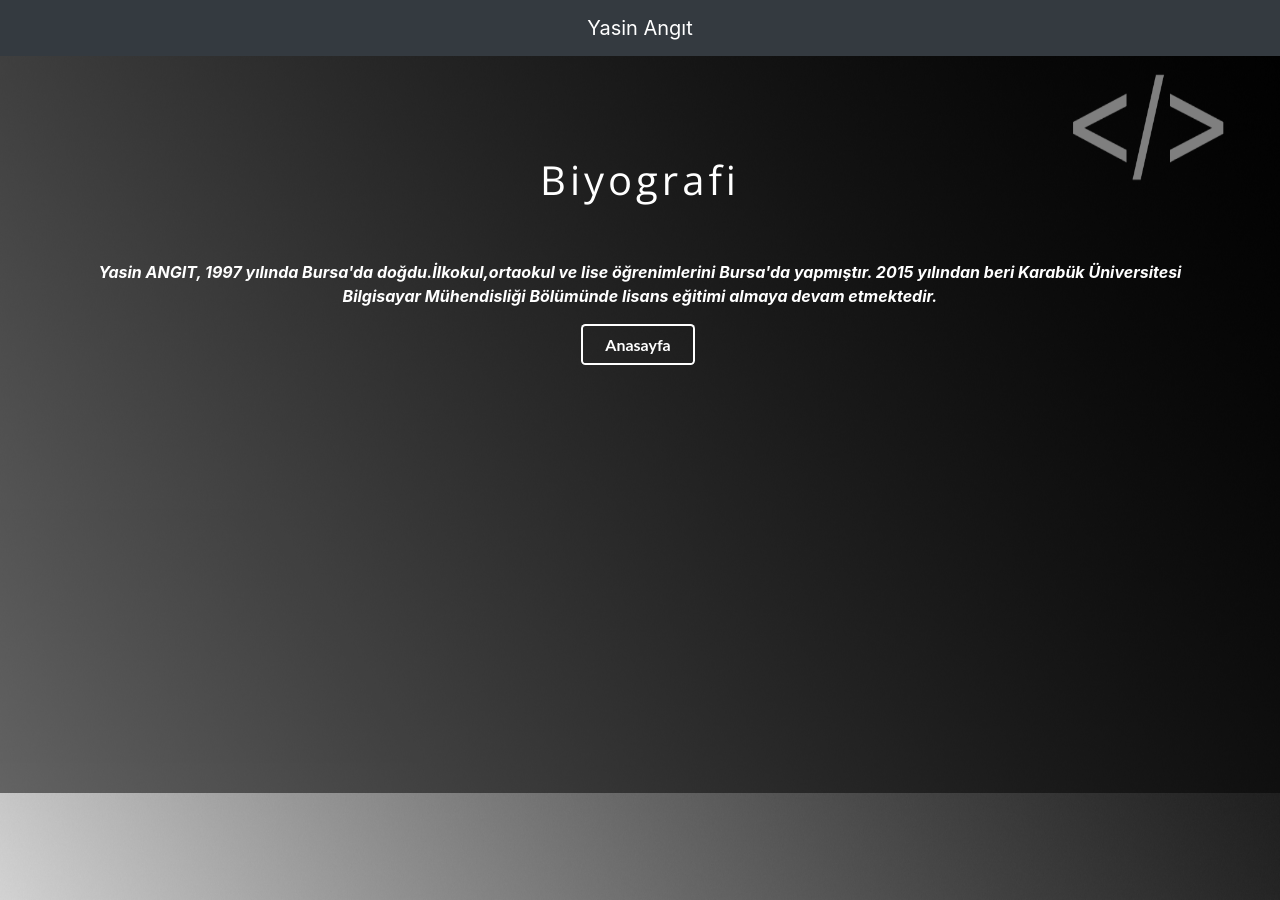
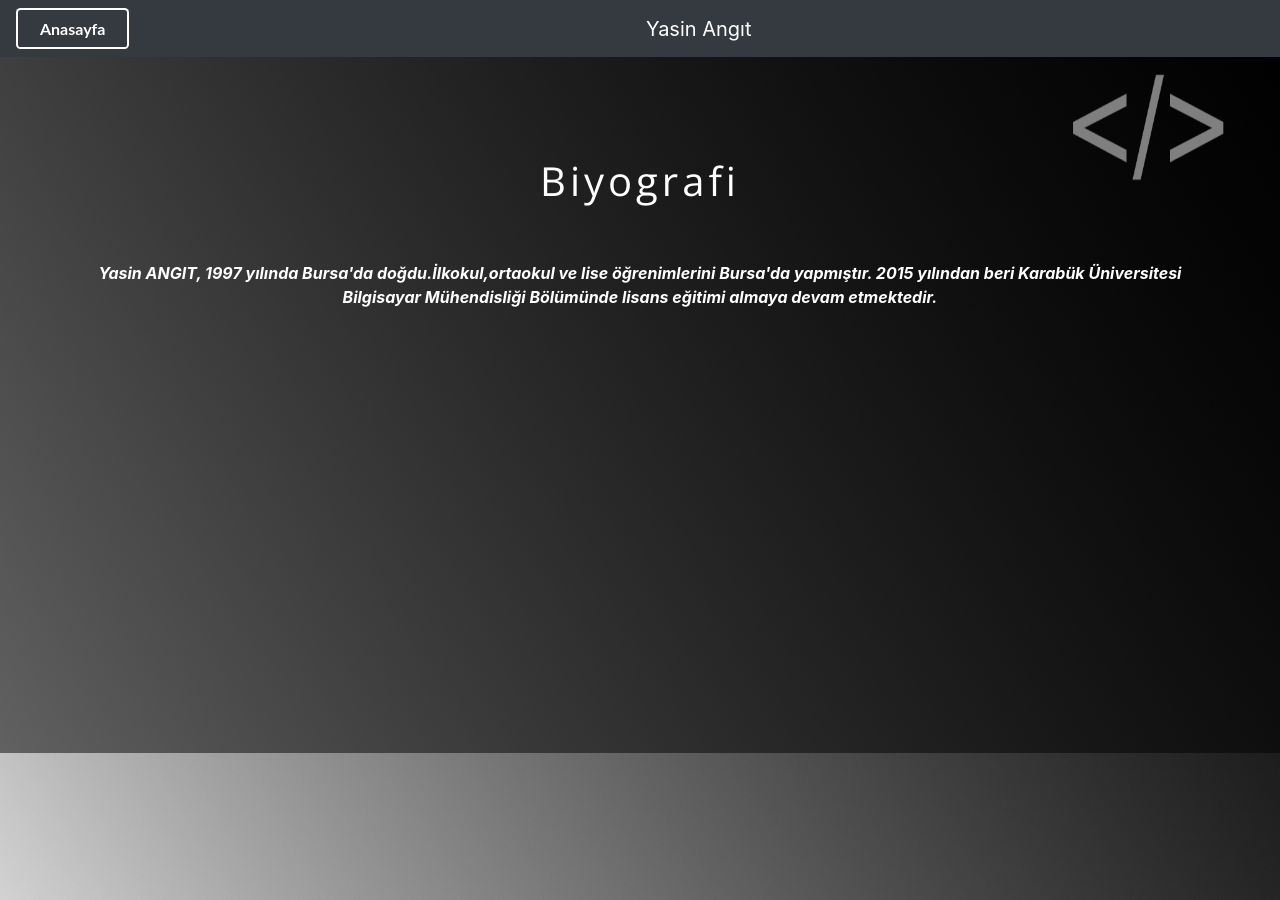
Before and after one commit to yasnangt/yasnangt.github.io, a Jekyll site: the page hakkımda.html, which Jekyll copies as it is, in a window 1280 px wide. Built offline with Jekyll 4.4.1, drawn with Linux system fonts in a browser that asks for light colours; nearby versions of some CDN libraries.

Commit message:
Update hakkımda.html

```diff
--- a/hakkımda.html
+++ b/hakkımda.html
@@ -22,7 +22,7 @@
 
                 <div>
                        <nav class="navbar navbar-expand-md navbar-dark bg-dark">
-
+                                <button class="ui inverted button"onclick="location.href='index.html'">Anasayfa</button>
 
                                 <div class="mx-auto order-0">
                                     <a class="navbar-brand mx-auto" ><font color="white">Yasin Angıt</font></a>
@@ -55,7 +55,7 @@
             etmektedir.</font></b></i>  </p>
           </div>
          </div>
-            <button class="ui inverted button"onclick="location.href='index.html'">Anasayfa</button>
+
 
 
         </div>
```
